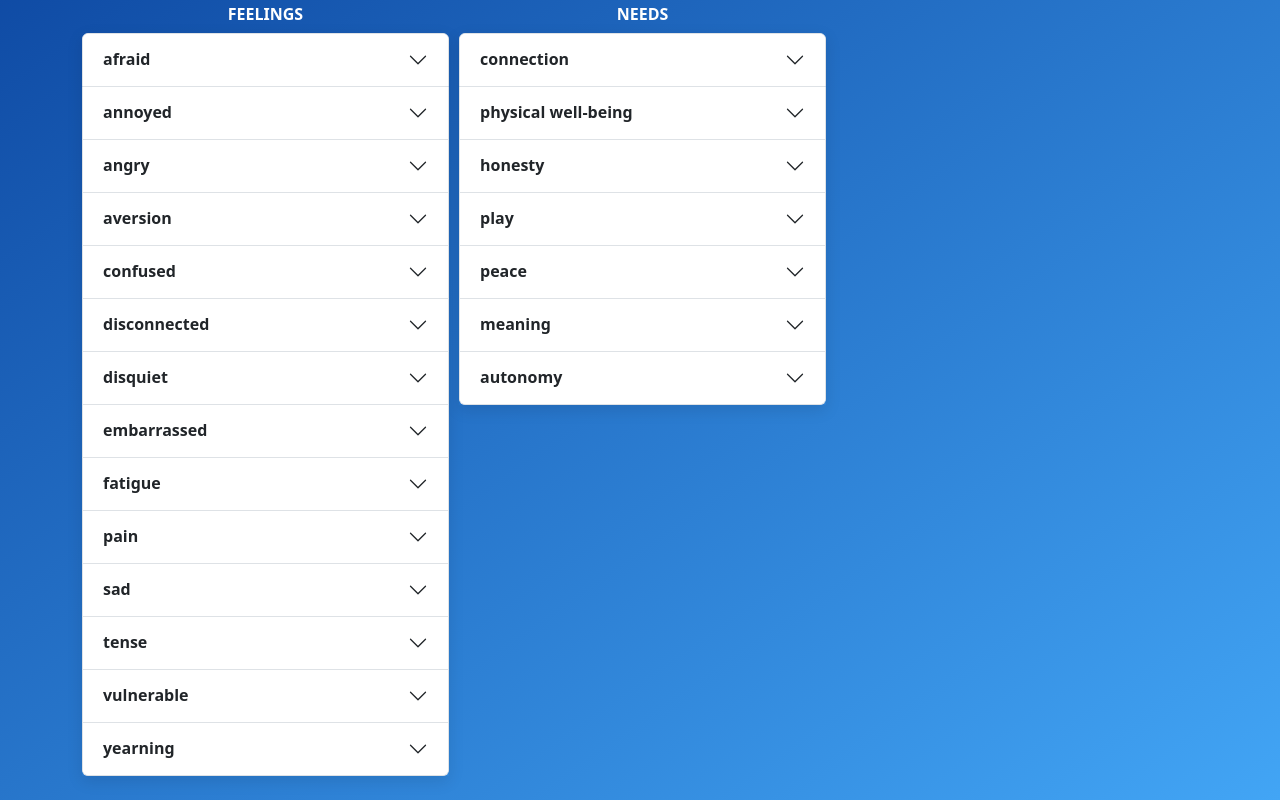
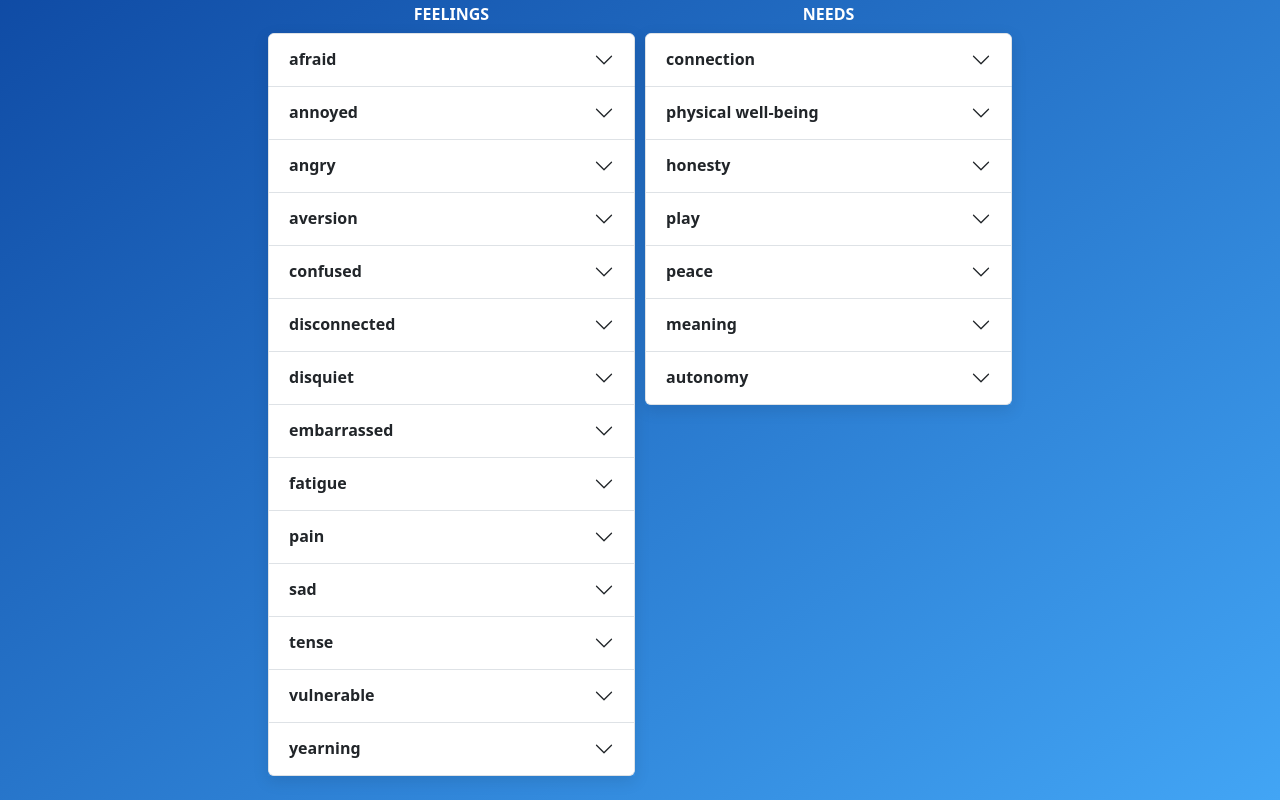
Before and after one commit to mchamblin/loc, a plain HTML site: page index.html in a window 1280 px wide. Shown: the part 85-885 px from the top of the page. Drawn offline with nearby package versions, Linux system fonts and the light colour scheme.

Commit message:
update style.css

```diff
--- a/css/style.css
+++ b/css/style.css
@@ -1,5 +1,12 @@
+html {
+  background: linear-gradient(145deg,#0d47a1,#42a5f5);
+}
 body {
-  background: linear-gradient(145deg,#0d47a1,#42a5f5);
+  background: transparent;
+}
+.px-0 {
+  margin-left: auto;
+  margin-right: auto;
 }
 h1 {
   text-align:center;
```
